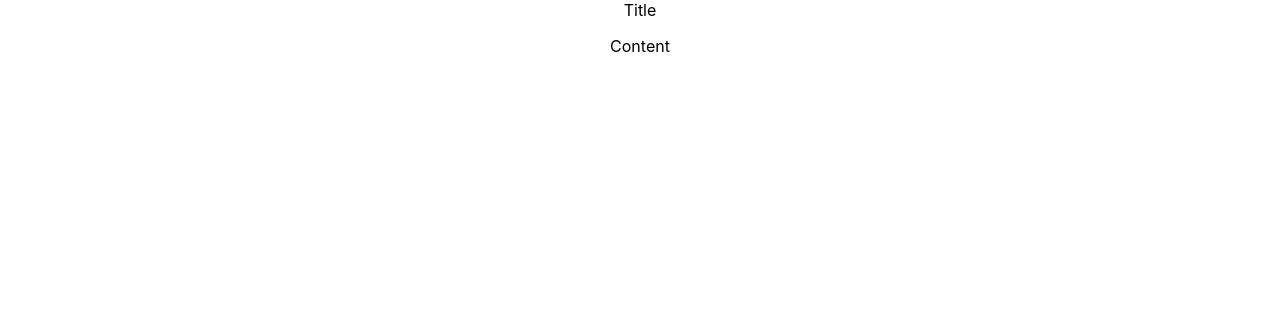
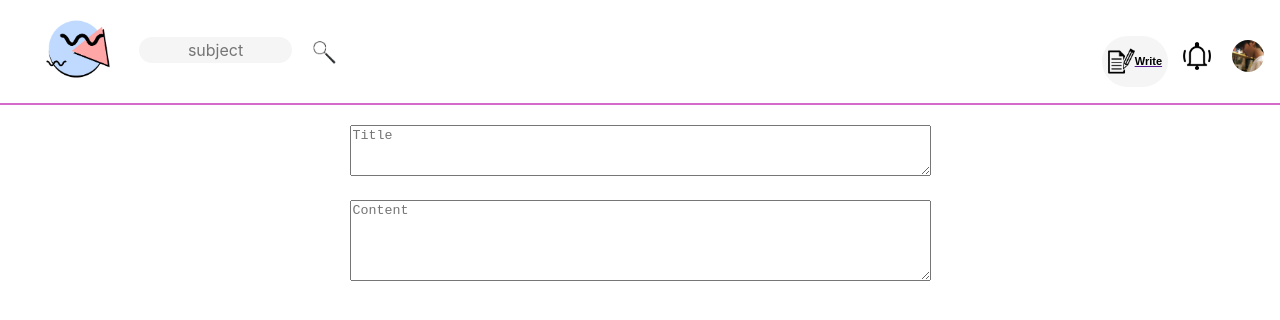
Before and after one commit to 2052xxxx/NT114-t2-fe, a React (Create React App) app in the folder t2-fe/: page /writing in a window 1280 px wide. Shown: the top 320 px of the page. Built offline with nearby package versions, Linux system fonts and the light colour scheme.

Commit message:
Update Writing.jsx

```diff
--- a/t2-fe/src/components/screen/Writing/Writing.jsx
+++ b/t2-fe/src/components/screen/Writing/Writing.jsx
@@ -1,10 +1,16 @@
 import React from "react";
+import HeaderPage from '../MainAfterSignin/HeaderPage/HeaderPage';
 
 export default function Writing(){
     return(
         <div>
-            <span>Title</span>
-            <p>Content</p>
+            <HeaderPage/>
+            <div>
+                <textarea rows="3" cols="70" placeholder="Title"/>
+            </div>
+            <div>
+                <textarea rows="5" cols="70" placeholder="Content"/>
+            </div>
         </div>
     )
 }
```
